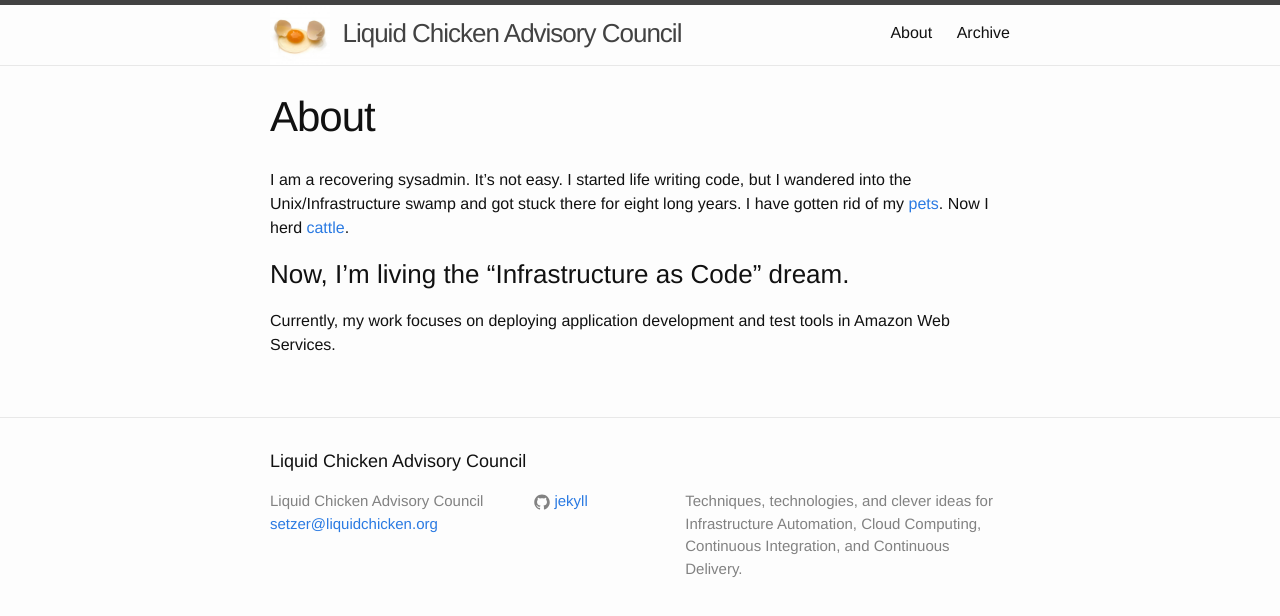
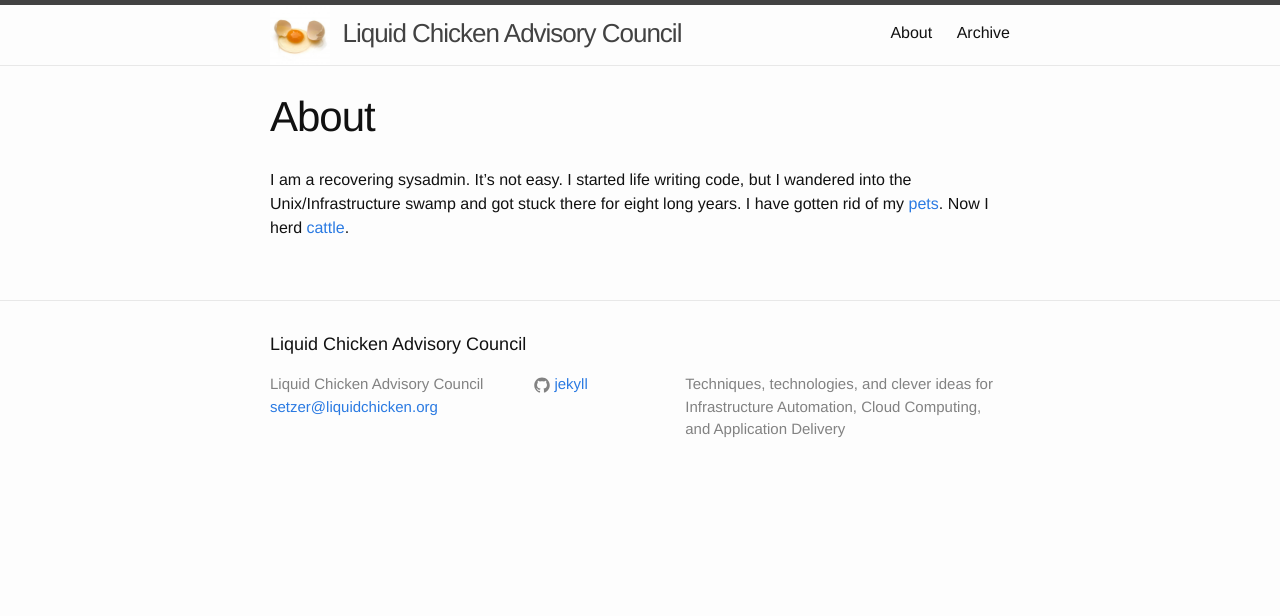
Before and after one commit to liquidchicken/liquidchicken.github.io, a Jekyll site: the page built from about.md, in a window 1280 px wide. Shown: the top 616 px of the page. Built offline with Jekyll 4.4.1, drawn with Linux system fonts in a browser that asks for light colours.

Commit message:
Update blog footer

```diff
--- a/_config.yml
+++ b/_config.yml
@@ -3,7 +3,7 @@ title: Liquid Chicken Advisory Council
 email: setzer@liquidchicken.org
 description: > # this means to ignore newlines until "baseurl:"
   Techniques, technologies, and clever ideas for Infrastructure Automation,
-  Cloud Computing, Continuous Integration, and Continuous Delivery.
+  Cloud Computing, and Application Delivery
 baseurl: "" # the subpath of your site, e.g. /blog/
 url: "http://liquidchicken.org/" # the base hostname & protocol for your site
 github_username: jekyll
--- a/about.md
+++ b/about.md
@@ -9,8 +9,3 @@ wandered into the Unix/Infrastructure swamp and got stuck there for eight long
 years.  I have gotten rid of my
 [pets](https://blog.engineyard.com/2014/pets-vs-cattle).  Now I herd
 [cattle](http://www.lauradhamilton.com/servers-pets-versus-cattle).
-
-### Now, I'm living the "Infrastructure as Code" dream.
-
-Currently, my work focuses on deploying application development and test tools in
-Amazon Web Services.
```
Also changed, not shown: Gemfile.lock.
